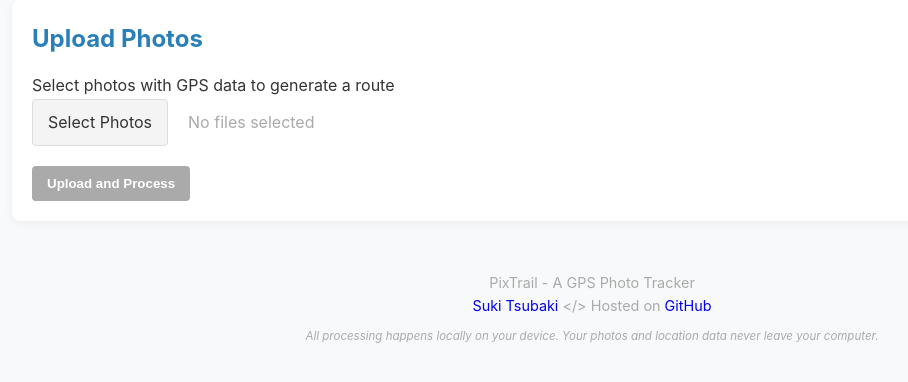
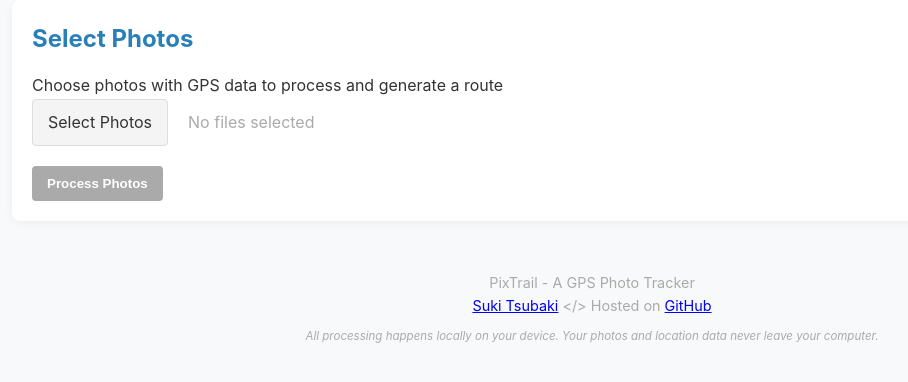
Before and after one commit to sukitsubaki/pixTrail, a Flask app: page / in a window 1280 px wide. Shown: the part 142-524 px from the top of the page, without its empty margins (48-956 px from the left). Run offline with Flask 2, Linux system fonts and the light colour scheme; parts of the project's set-up code (start-up, migrations or seed data) failed here and were passed over.

Commit message:
Handling of photos without GPS data and revise terminology

```diff
--- a/pixtrail/__init__.py
+++ b/pixtrail/__init__.py
@@ -5,4 +5,4 @@ This package extracts GPS data from image EXIF metadata and
 creates GPX files that can be used in mapping applications.
 """
 
-__version__ = "2.0.0"
+__version__ = "2.0.1"
--- a/pixtrail/web/routes.py
+++ b/pixtrail/web/routes.py
@@ -25,16 +25,16 @@ def index():
     return render_template('index.html')
 
 
-@main_bp.route('/api/upload', methods=['POST'])
-def upload_photos():
+@main_bp.route('/api/submit', methods=['POST'])
+def receive_photos():
     """
-    Handle photo uploads.
+    Handle photo submissions.
 
-    Receives uploaded photos, saves them to a temporary directory,
+    Receives submitted photos, saves them to a temporary directory,
     and returns a session ID for further processing.
     """
     if 'photos' not in request.files:
-        return jsonify({'error': 'No files uploaded'}), 400
+        return jsonify({'error': 'No files submitted'}), 400
 
     files = request.files.getlist('photos')
     if not files or all(not f.filename for f in files):
@@ -42,18 +42,18 @@ def upload_photos():
 
     # Create a session ID based on timestamp
     session_id = datetime.now().strftime('%Y%m%d%H%M%S')
-    upload_dir = os.path.join(current_app.config['UPLOAD_FOLDER'], session_id)
+    process_dir = os.path.join(current_app.config['PIXTRAIL_DATA_DIR'], session_id)
 
     try:
-        # Create upload directory
-        os.makedirs(upload_dir, exist_ok=True)
+        # Create processing directory
+        os.makedirs(process_dir, exist_ok=True)
 
-        # Save uploaded files
+        # Save submitted files
         saved_files = []
         for file in files:
             if file and file.filename:
                 filename = secure_filename(file.filename)
-                file_path = os.path.join(upload_dir, filename)
+                file_path = os.path.join(process_dir, filename)
                 file.save(file_path)
                 saved_files.append({
                     'name': filename,
@@ -63,49 +63,53 @@ def upload_photos():
         return jsonify({
             'success': True,
             'session_id': session_id,
-            'message': f'Successfully uploaded {len(saved_files)} files',
+            'message': f'Successfully received {len(saved_files)} files',
             'file_count': len(saved_files)
         })
 
     except Exception as e:
         # Clean up on error
-        if os.path.exists(upload_dir):
-            shutil.rmtree(upload_dir)
+        if os.path.exists(process_dir):
+            shutil.rmtree(process_dir)
         return jsonify({'error': str(e)}), 500
 
 
 @main_bp.route('/api/process/<session_id>', methods=['POST'])
 def process_photos(session_id):
     """
-    Process uploaded photos and extract GPS data.
+    Process submitted photos and extract GPS data.
 
     Args:
-        session_id: Session ID from the upload step
+        session_id: Session ID from the submission step
     """
-    upload_dir = os.path.join(current_app.config['UPLOAD_FOLDER'], session_id)
+    process_dir = os.path.join(current_app.config['PIXTRAIL_DATA_DIR'], session_id)
 
-    if not os.path.exists(upload_dir):
+    if not os.path.exists(process_dir):
         return jsonify({'error': 'Session not found'}), 404
 
     try:
-        # Process photos in the upload directory
+        # Process photos in the directory
         pixtrail = PixTrail()
-        gps_data = pixtrail.process_directory(upload_dir)
+        result = pixtrail.process_directory(process_dir)
+        gps_data = result['gps_data']
+        stats = result['stats']
 
         if not gps_data:
             return jsonify({
                 'success': False,
-                'error': 'No GPS data found in the uploaded photos'
+                'error': 'No GPS data found in any of the submitted photos',
+                'stats': stats
             }), 400
 
         # Generate GPX file
-        gpx_file = os.path.join(upload_dir, f"pixtrail_{session_id}.gpx")
-        success = pixtrail.generate_gpx(gpx_file)
+        gpx_file = os.path.join(process_dir, f"pixtrail_{session_id}.gpx")
+        success = pixtrail.generate_gpx(gpx_file, gps_data)
 
         if not success:
             return jsonify({
                 'success': False,
-                'error': 'Failed to generate GPX file'
+                'error': 'Failed to generate GPX file',
+                'stats': stats
             }), 500
 
         # Prepare response data
@@ -121,7 +125,8 @@ def process_photos(session_id):
             'success': True,
             'waypoints': waypoints,
             'gpx_file': os.path.basename(gpx_file),
-            'session_id': session_id
+            'session_id': session_id,
+            'stats': stats
         })
 
     except Exception as e:
@@ -138,7 +143,7 @@ def download_gpx(session_id, filename):
         filename: GPX filename
     """
     secure_name = secure_filename(filename)
-    file_path = os.path.join(current_app.config['UPLOAD_FOLDER'], session_id, secure_name)
+    file_path = os.path.join(current_app.config['PIXTRAIL_DATA_DIR'], session_id, secure_name)
 
     if not os.path.exists(file_path):
         abort(404)
@@ -154,16 +159,16 @@ def download_gpx(session_id, filename):
 @main_bp.route('/api/cleanup/<session_id>', methods=['POST'])
 def cleanup_session(session_id):
     """
-    Clean up the session by removing uploaded files.
+    Clean up the session by removing temporary files.
 
     Args:
         session_id: Session ID to clean up
     """
-    upload_dir = os.path.join(current_app.config['UPLOAD_FOLDER'], session_id)
+    session_dir = os.path.join(current_app.config['PIXTRAIL_DATA_DIR'], session_id)
 
-    if os.path.exists(upload_dir):
+    if os.path.exists(session_dir):
         try:
-            shutil.rmtree(upload_dir)
+            shutil.rmtree(session_dir)
             return jsonify({'success': True, 'message': 'Session cleaned up successfully'})
         except Exception as e:
             return jsonify({'error': str(e)}), 500
--- a/pixtrail/web/server.py
+++ b/pixtrail/web/server.py
@@ -26,11 +26,11 @@ def create_app():
 
     # Set configuration
     app.config['SECRET_KEY'] = os.urandom(24)
-    app.config['MAX_CONTENT_LENGTH'] = 100 * 1024 * 1024  # 100MB max upload
-    app.config['UPLOAD_FOLDER'] = os.path.join(os.path.expanduser('~'), 'PixTrail_Uploads')
+    app.config['MAX_CONTENT_LENGTH'] = 100 * 1024 * 1024  # 100MB max file size
+    app.config['PIXTRAIL_DATA_DIR'] = os.path.join(os.path.expanduser('~'), 'PixTrail_Files')
 
-    # Ensure upload folder exists
-    os.makedirs(app.config['UPLOAD_FOLDER'], exist_ok=True)
+    # Ensure storage folder exists
+    os.makedirs(app.config['PIXTRAIL_DATA_DIR'], exist_ok=True)
 
     # Register blueprints
     from .routes import main_bp
--- a/pixtrail/web/static/css/style.css
+++ b/pixtrail/web/static/css/style.css
@@ -46,14 +46,6 @@ footer {
     margin-top: 30px;
     color: var(--dark-gray);
     font-size: 0.9em;
-}
-
-.footer__link {
-    text-decoration: none;
-}
-
-.footer__link:hover {
-    text-decoration: underline;
 }
 
 .privacy-note {
--- a/pixtrail/web/static/js/main.js
+++ b/pixtrail/web/static/js/main.js
@@ -2,18 +2,18 @@
  * PixTrail Web Interface
  *
  * Client-side JavaScript for the PixTrail web application.
- * Handles file uploads, API interactions, and map display.
+ * Handles file selection, API interactions, and map display.
  */
 
 document.addEventListener('DOMContentLoaded', function() {
     // Elements
     const photoInput = document.getElementById('photo-input');
     const selectedFilesCount = document.getElementById('selected-files-count');
-    const uploadForm = document.getElementById('upload-form');
-    const uploadButton = document.getElementById('upload-button');
-    const uploadProgress = document.getElementById('upload-progress');
-    const progressBar = uploadProgress.querySelector('.progress-bar');
-    const progressText = uploadProgress.querySelector('.progress-text');
+    const processForm = document.getElementById('process-form');
+    const processButton = document.getElementById('process-button');
+    const processProgress = document.getElementById('process-progress');
+    const progressBar = processProgress.querySelector('.progress-bar');
+    const progressText = processProgress.querySelector('.progress-text');
     const mapContainer = document.getElementById('map-container');
     const downloadButton = document.getElementById('download-gpx');
     const clearButton = document.getElementById('clear-data');
@@ -37,7 +37,7 @@ document.addEventListener('DOMContentLoaded', function() {
         photoInput.addEventListener('change', handleFileSelection);
 
         // Form submission
-        uploadForm.addEventListener('submit', handleFormSubmit);
+        processForm.addEventListener('submit', handleFormSubmit);
 
         // Map controls
         downloadButton.addEventListener('click', handleDownload);
@@ -51,10 +51,10 @@ document.addEventListener('DOMContentLoaded', function() {
         const files = photoInput.files;
         if (files.length > 0) {
             selectedFilesCount.textContent = `${files.length} file(s) selected`;
-            uploadButton.disabled = false;
+            processButton.disabled = false;
         } else {
             selectedFilesCount.textContent = 'No files selected';
-            uploadButton.disabled = true;
+            processButton.disabled = true;
         }
     }
 
@@ -65,7 +65,7 @@ document.addEventListener('DOMContentLoaded', function() {
         event.preventDefault();
 
         if (photoInput.files.length === 0) {
-            showStatusMessage('Please select photos to upload', 'error');
+            showStatusMessage('Please select photos to process', 'error');
             return;
         }
 
@@ -76,27 +76,28 @@ document.addEventListener('DOMContentLoaded', function() {
         }
 
         // Show progress
-        uploadProgress.classList.remove('hidden');
+        processProgress.classList.remove('hidden');
         progressBar.style.width = '0%';
-        progressText.textContent = 'Uploading...';
-        uploadButton.disabled = true;
+        progressText.textContent = 'Processing...';
+        processButton.disabled = true;
 
-        // Upload files
-        uploadPhotos(formData);
+        // Send files for processing
+        processPhotos(formData);
     }
 
     /**
-     * Upload photos to the server
+     * Send photos to the server for processing
      */
-    function uploadPhotos(formData) {
+    function processPhotos(formData) {
         const xhr = new XMLHttpRequest();
 
         // Progress tracking
+        // Local file transfer progress (browser API uses the term "upload")
         xhr.upload.addEventListener('progress', function(event) {
             if (event.lengthComputable) {
                 const percentComplete = Math.round((event.loaded / event.total) * 100);
                 progressBar.style.width = percentComplete + '%';
-                progressText.textContent = `Uploading... ${percentComplete}%`;
+                progressText.textContent = `Processing... ${percentComplete}%`;
             }
         });
 
@@ -106,30 +107,30 @@ document.addEventListener('DOMContentLoaded', function() {
                 const response = JSON.parse(xhr.responseText);
                 sessionId = response.session_id;
 
-                progressText.textContent = 'Processing photos...';
+                progressText.textContent = 'Extracting GPS data...';
                 progressBar.style.width = '75%';
 
-                // Process the uploaded photos
-                processPhotos(sessionId);
+                // Process the submitted photos
+                extractGpsData(sessionId);
             } else {
-                handleError('Upload failed');
+                handleError('Processing failed');
             }
         });
 
         // Handle errors
         xhr.addEventListener('error', function() {
-            handleError('Upload failed. Network error.');
+            handleError('Processing failed. Network error.');
         });
 
         // Send the request
-        xhr.open('POST', '/api/upload');
+        xhr.open('POST', '/api/submit');
         xhr.send(formData);
     }
 
     /**
-     * Process the uploaded photos
+     * Extract GPS data from the processed photos
      */
-    function processPhotos(sessionId) {
+    function extractGpsData(sessionId) {
         fetch(`/api/process/${sessionId}`, {
             method: 'POST'
         })
@@ -153,18 +154,31 @@ document.addEventListener('DOMContentLoaded', function() {
                 // Show the map and plot the route
                 showMap(data.waypoints);
 
-                // Show success message
-                showStatusMessage('Photos processed successfully! GPS data extracted and GPX file created.', 'success');
+                // Show success message with statistics
+                let statsMessage = 'Photos processed successfully! ';
+                if (data.stats) {
+                    statsMessage += `${data.stats.processed} photos with GPS data processed`;
+                    if (data.stats.skipped > 0) {
+                        statsMessage += `, ${data.stats.skipped} photos without GPS data skipped`;
+                    }
+                    statsMessage += '. GPX file created.';
+                }
+                showStatusMessage(statsMessage, 'success');
 
-                // Reset upload form
+                // Reset form
                 setTimeout(() => {
-                    uploadProgress.classList.add('hidden');
-                    uploadButton.disabled = false;
+                    processProgress.classList.add('hidden');
+                    processButton.disabled = false;
                     photoInput.value = '';
                     selectedFilesCount.textContent = 'No files selected';
                 }, 1500);
             } else {
-                handleError(data.error || 'Processing failed');
+                // Show error message with statistics if available
+                let errorMessage = data.error || 'Processing failed';
+                if (data.stats) {
+                    errorMessage += ` (${data.stats.total} total files, ${data.stats.processed} with GPS data, ${data.stats.skipped} without GPS data)`;
+                }
+                handleError(errorMessage);
             }
         })
         .catch(error => {
@@ -288,8 +302,8 @@ document.addEventListener('DOMContentLoaded', function() {
         }
 
         mapContainer.classList.add('hidden');
-        uploadProgress.classList.add('hidden');
-        uploadButton.disabled = true;
+        processProgress.classList.add('hidden');
+        processButton.disabled = true;
         photoInput.value = '';
         selectedFilesCount.textContent = 'No files selected';
 
@@ -309,8 +323,8 @@ document.addEventListener('DOMContentLoaded', function() {
         progressText.textContent = 'Error';
 
         setTimeout(() => {
-            uploadProgress.classList.add('hidden');
-            uploadButton.disabled = false;
+            processProgress.classList.add('hidden');
+            processButton.disabled = false;
         }, 1000);
 
         showStatusMessage(message, 'error');
--- a/pixtrail/web/templates/index.html
+++ b/pixtrail/web/templates/index.html
@@ -22,23 +22,23 @@
         </header>
 
         <main>
-            <div class="section upload-section">
-                <h2>Upload Photos</h2>
-                <p>Select photos with GPS data to generate a route</p>
+            <div class="section photo-section">
+                <h2>Select Photos</h2>
+                <p>Choose photos with GPS data to process and generate a route</p>
 
-                <form id="upload-form" enctype="multipart/form-data">
+                <form id="process-form" enctype="multipart/form-data">
                     <div class="file-input-container">
                         <label for="photo-input" class="custom-file-button">Select Photos</label>
                         <input type="file" id="photo-input" name="photos" multiple accept="image/*">
                         <span id="selected-files-count">No files selected</span>
                     </div>
 
-                    <button type="submit" class="primary-button" id="upload-button" disabled>Upload and Process</button>
+                    <button type="submit" class="primary-button" id="process-button" disabled>Process Photos</button>
                 </form>
 
-                <div id="upload-progress" class="progress-container hidden">
+                <div id="process-progress" class="progress-container hidden">
                     <div class="progress-bar"></div>
-                    <span class="progress-text">Uploading...</span>
+                    <span class="progress-text">Processing...</span>
                 </div>
             </div>
 
@@ -56,7 +56,7 @@
         </main>
 
         <footer>
-            <p>PixTrail - A GPS Photo Tracker<br />
+            <p>PixTrail - A GPS Photo Tracker<br>
             <a href="https://github.com/sukitsubaki" target="_blank" class="footer__link">Suki Tsubaki</a> &lt;/&gt; Hosted on <a href="https://github.com/sukitsubaki/pixTrail" target="_blank" class="footer__link">GitHub</a></p>
             <p class="privacy-note">All processing happens locally on your device. Your photos and location data never leave your computer.</p>
         </footer>
--- a/pyproject.toml
+++ b/pyproject.toml
@@ -5,7 +5,7 @@ build-backend = "setuptools.build_meta"
 
 [project]
 name = "pixtrail"
-version = "2.0.0"
+version = "2.0.1"
 description = "Extract GPS data from photos and create GPX files"
 readme = "README.md"
 authors = [{name = "Suki Tsubaki"}]
```
Also changed, not shown: pixtrail/core.py (+39 -12 lines).
